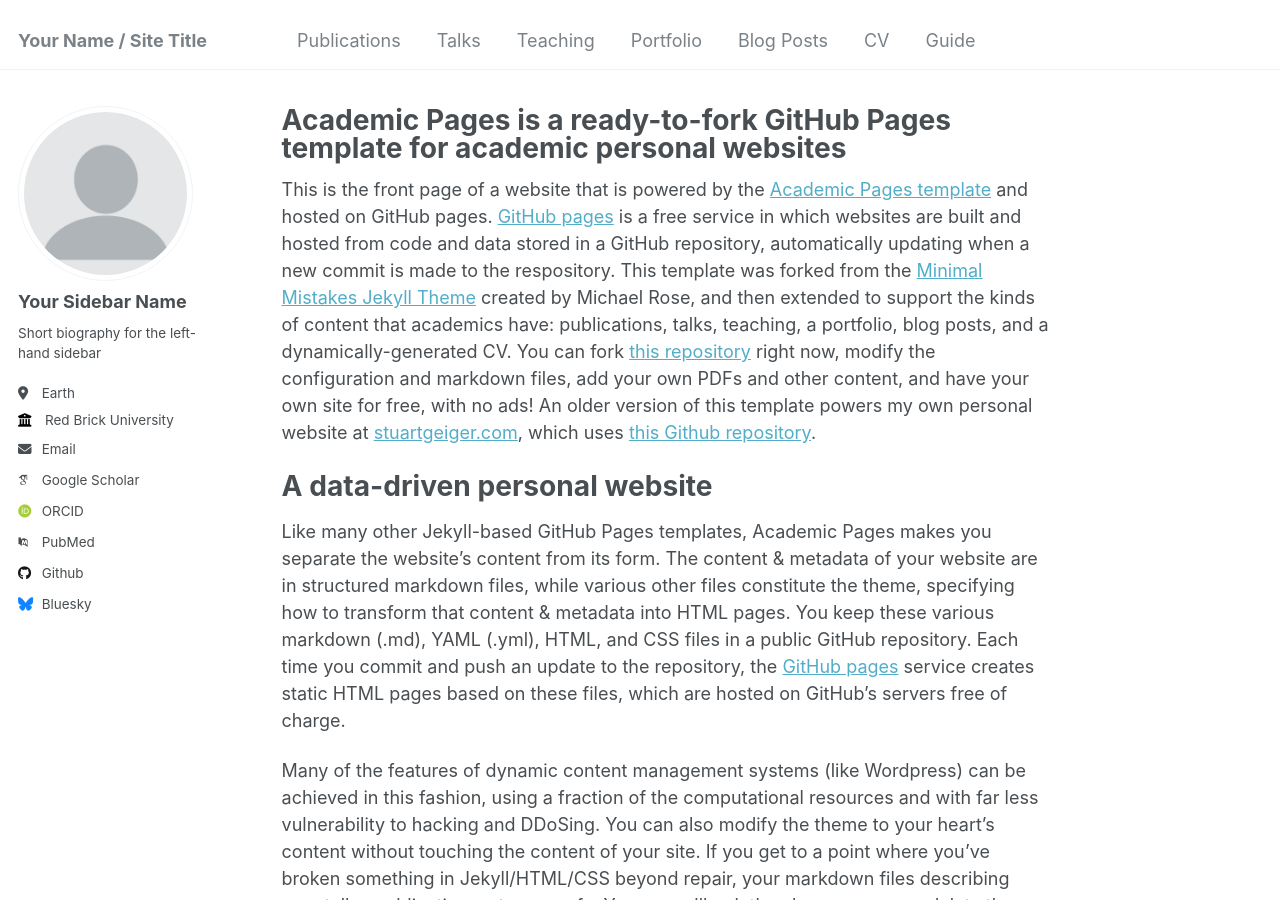
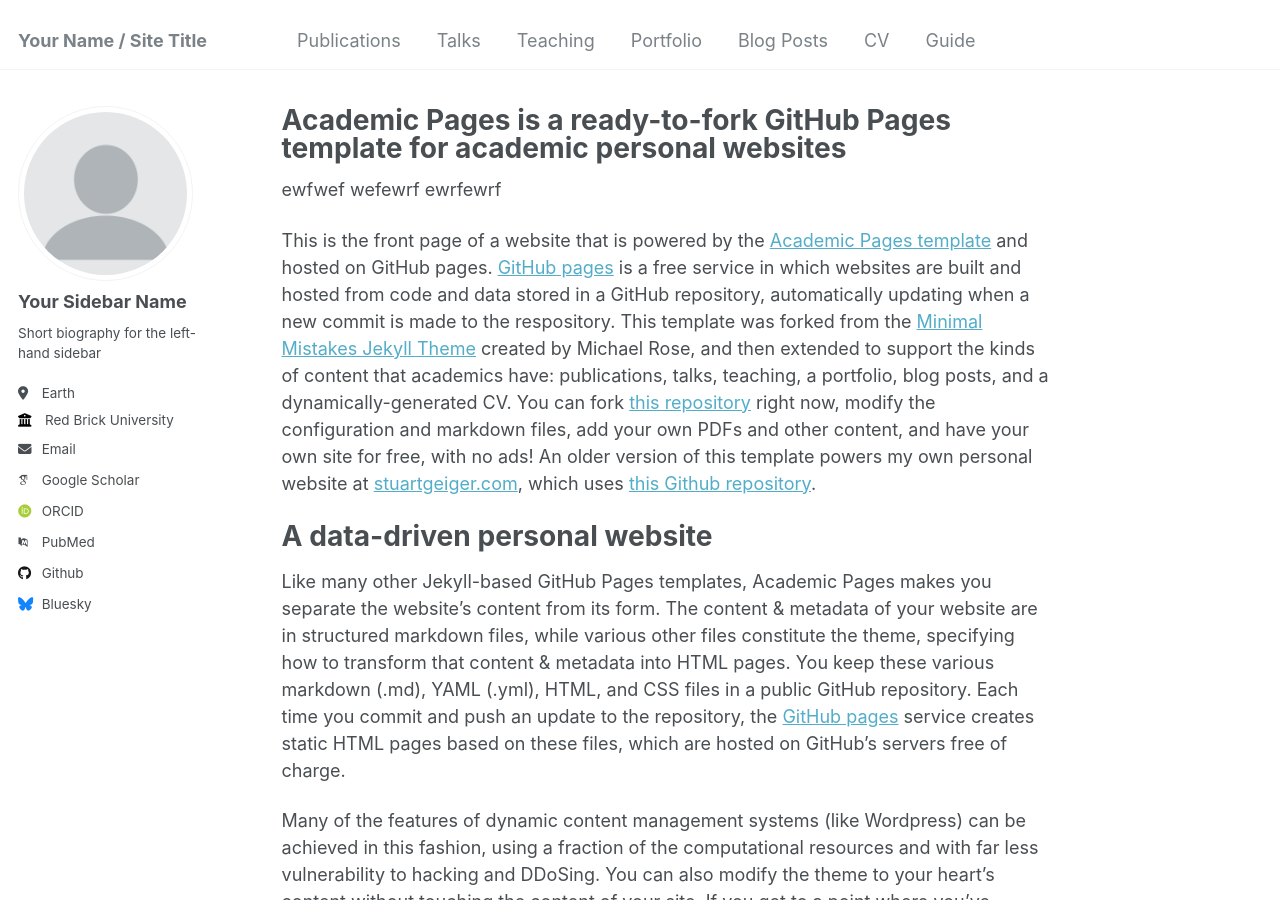
Before and after one commit to Nasrin-Sohrabi/Nasrin-Sohrabi.github.io, a Jekyll site: the page built from _pages/about.md, in a window 1280 px wide and 900 px high. Built offline with Jekyll 4.4.1, drawn with Linux system fonts in a browser that asks for light colours; some web fonts are replaced.

Commit message:
Update about.md

```diff
--- a/_pages/about.md
+++ b/_pages/about.md
@@ -6,6 +6,10 @@
   - /about/
   - /about.html
 ---
+
+ewfwef
+wefewrf
+ewrfewrf
 
 This is the front page of a website that is powered by the [Academic Pages template](https://github.com/academicpages/academicpages.github.io) and hosted on GitHub pages. [GitHub pages](https://pages.github.com) is a free service in which websites are built and hosted from code and data stored in a GitHub repository, automatically updating when a new commit is made to the respository. This template was forked from the [Minimal Mistakes Jekyll Theme](https://mmistakes.github.io/minimal-mistakes/) created by Michael Rose, and then extended to support the kinds of content that academics have: publications, talks, teaching, a portfolio, blog posts, and a dynamically-generated CV. You can fork [this repository](https://github.com/academicpages/academicpages.github.io) right now, modify the configuration and markdown files, add your own PDFs and other content, and have your own site for free, with no ads! An older version of this template powers my own personal website at [stuartgeiger.com](http://stuartgeiger.com), which uses [this Github repository](https://github.com/staeiou/staeiou.github.io).
 
```
